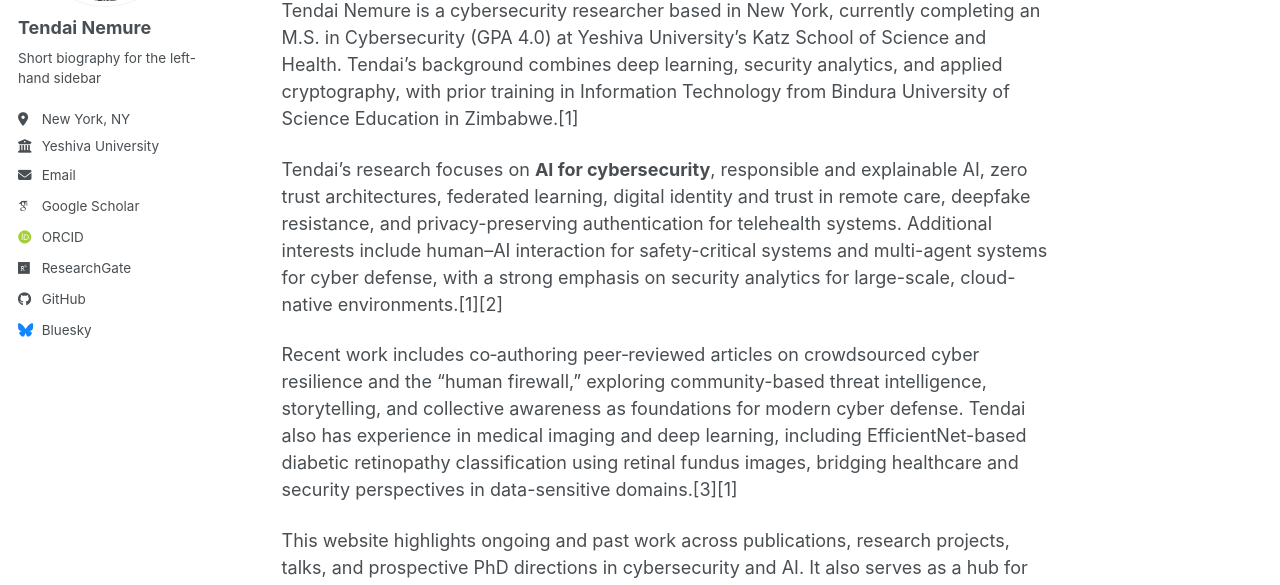
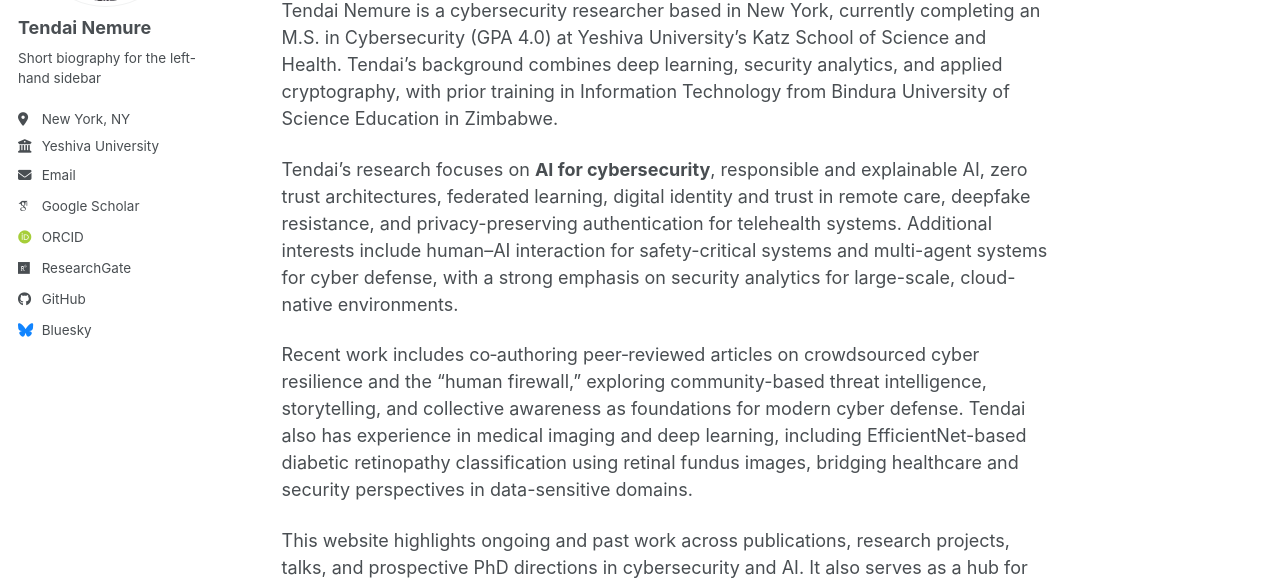
Before and after one commit to picassoendless/picassoendless.github.io, a Jekyll site: the page built from _pages/about.md, in a window 1280 px wide and 1147 px high. Shown: the part 297-882 px from the top of the window. Built offline with Jekyll 4.4.1, drawn with Linux system fonts in a browser that asks for light colours; some web fonts are replaced; a script bundle is joined from its source files by our own code; library files that are not in the unit come from our copies.

Commit message:
Update about.md

```diff
--- a/_pages/about.md
+++ b/_pages/about.md
@@ -7,10 +7,10 @@ redirect_from:
   - /about.html
 ***
 
-Tendai Nemure is a cybersecurity researcher based in New York, currently completing an M.S. in Cybersecurity (GPA 4.0) at Yeshiva University’s Katz School of Science and Health. Tendai’s background combines deep learning, security analytics, and applied cryptography, with prior training in Information Technology from Bindura University of Science Education in Zimbabwe.[1]
+Tendai Nemure is a cybersecurity researcher based in New York, currently completing an M.S. in Cybersecurity (GPA 4.0) at Yeshiva University’s Katz School of Science and Health. Tendai’s background combines deep learning, security analytics, and applied cryptography, with prior training in Information Technology from Bindura University of Science Education in Zimbabwe.
 
-Tendai’s research focuses on **AI for cybersecurity**, responsible and explainable AI, zero trust architectures, federated learning, digital identity and trust in remote care, deepfake resistance, and privacy-preserving authentication for telehealth systems. Additional interests include human–AI interaction for safety-critical systems and multi-agent systems for cyber defense, with a strong emphasis on security analytics for large-scale, cloud-native environments.[1][2]
+Tendai’s research focuses on **AI for cybersecurity**, responsible and explainable AI, zero trust architectures, federated learning, digital identity and trust in remote care, deepfake resistance, and privacy-preserving authentication for telehealth systems. Additional interests include human–AI interaction for safety-critical systems and multi-agent systems for cyber defense, with a strong emphasis on security analytics for large-scale, cloud-native environments.
 
-Recent work includes co‑authoring peer‑reviewed articles on crowdsourced cyber resilience and the “human firewall,” exploring community-based threat intelligence, storytelling, and collective awareness as foundations for modern cyber defense. Tendai also has experience in medical imaging and deep learning, including EfficientNet-based diabetic retinopathy classification using retinal fundus images, bridging healthcare and security perspectives in data-sensitive domains.[3][1]
+Recent work includes co‑authoring peer‑reviewed articles on crowdsourced cyber resilience and the “human firewall,” exploring community-based threat intelligence, storytelling, and collective awareness as foundations for modern cyber defense. Tendai also has experience in medical imaging and deep learning, including EfficientNet-based diabetic retinopathy classification using retinal fundus images, bridging healthcare and security perspectives in data-sensitive domains.
 
 This website highlights ongoing and past work across publications, research projects, talks, and prospective PhD directions in cybersecurity and AI. It also serves as a hub for sharing ideas on building secure, privacy-aware, and trustworthy intelligent systems.
```
